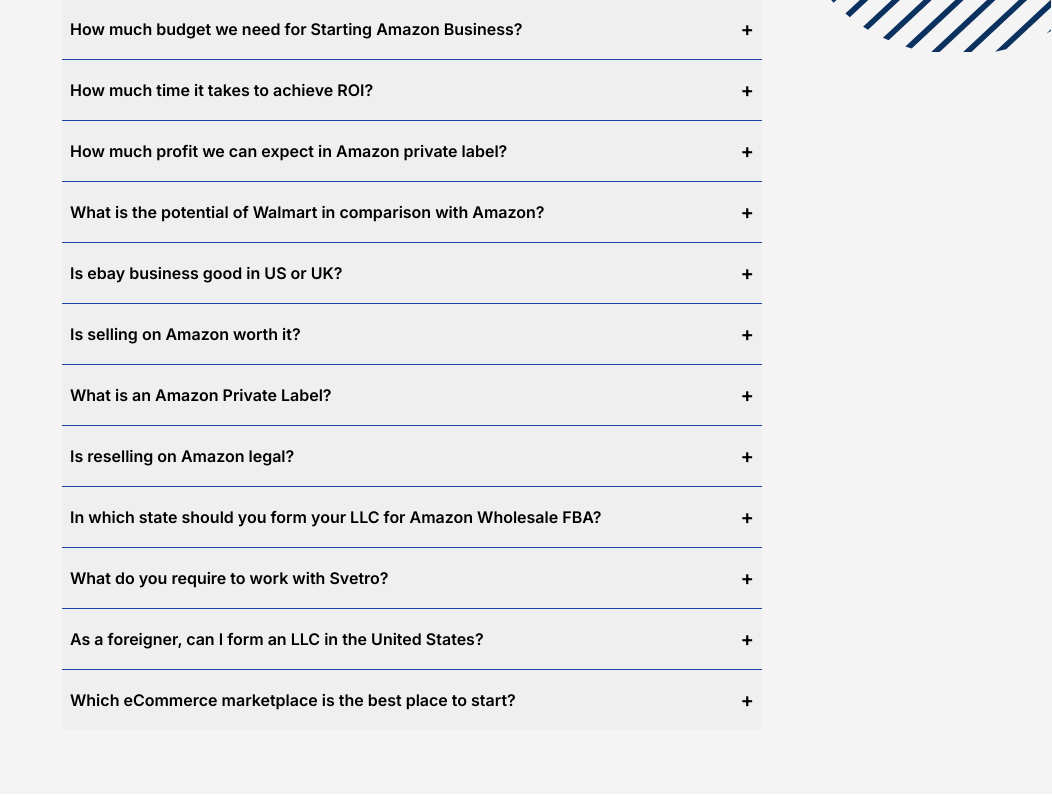
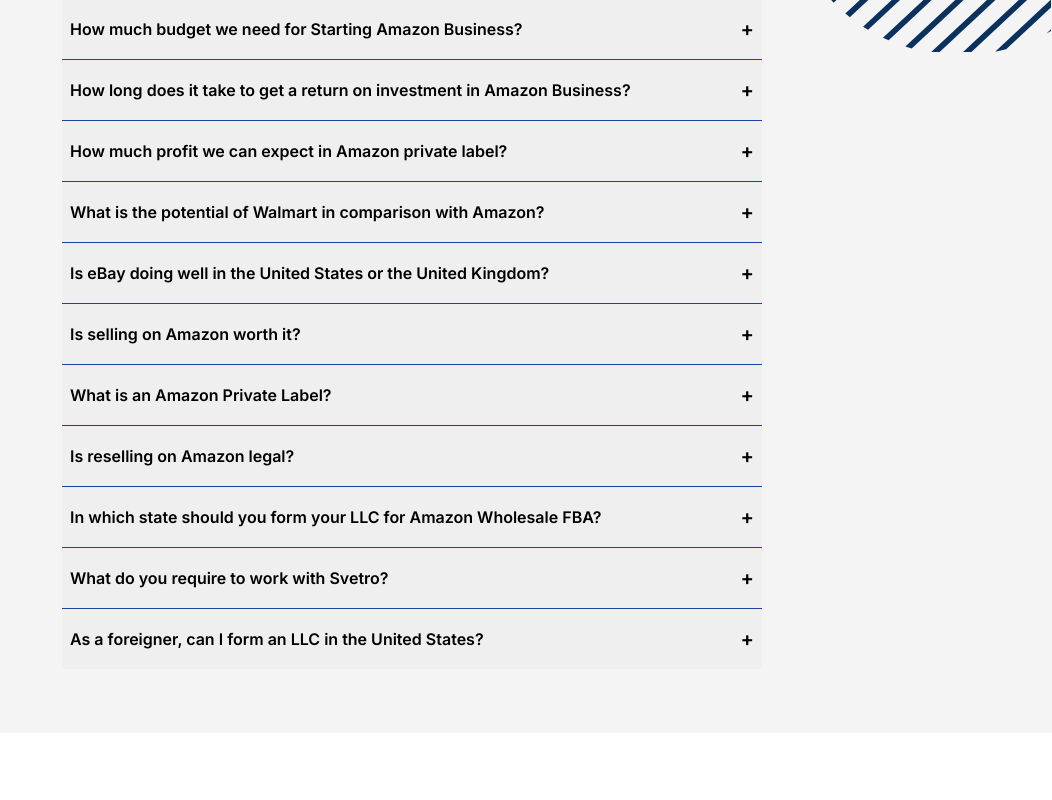
Before and after one commit to hariscs/svetro-app, a React (Create React App) app: page /fba in a window 1280 px wide. Shown: the part 3480-4280 px from the top of the page, without its empty margins (228-1280 px from the left). Built offline with nearby package versions, Linux system fonts and the light colour scheme.

Commit message:
Update FaqAcc.jsx
Update FAQs

```diff
--- a/src/components/FaqAcc/FaqAcc.jsx
+++ b/src/components/FaqAcc/FaqAcc.jsx
@@ -5,7 +5,7 @@ const faqs = [
   {
     question: 'Which eCommerce marketplace is the best place to start?',
     answer:
-      'When we compare different marketplaces, we can easily see that Amazon has 157.4 million Prime Members and a yearly revenue of $502.1 billion.',
+      "It really depends on what you are selling and who your target market is. Some popular eCommerce marketplaces include Amazon, eBay, and Etsy. These platforms have a large customer base and can be a good place to start. It's a good idea to research each platform to determine which one will be the best fit for your business. For example, Amazon is a good choice for selling a wide variety of products, while Etsy is better suited for handmade or unique items. When we compare different marketplaces, we can easily see that Amazon has 157.4 million Prime Members and a yearly revenue of $502.1 billion.",
   },
 
   {
@@ -14,23 +14,23 @@ const faqs = [
       "It's difficult to provide an exact answer to this question, as the cost of starting an Amazon business can vary greatly depending on a number of factors, such as the types of products you plan to sell and the scale of your operation. In general, however, you will need to have some money set aside to cover the cost of creating and stocking your inventory, as well as any fees associated with selling on Amazon. In addition to the cost of creating and stocking your inventory, there are several other expenses you will need to consider when starting an Amazon business. For example, you will need to pay a monthly subscription fee to sell on Amazon, as well as fees for each item you sell. You may also need to invest in marketing and advertising to help promote your products and drive sales.",
   },
   {
-    question: 'How much time it takes to achieve ROI?',
+    question: 'How long does it take to get a return on investment in Amazon Business?',
     answer:
-      'It varies for different business models and platforms but 6-8 months is the average Time period based on experience.',
+      "It's difficult to say exactly how long it will take for a business to achieve a return on investment (ROI) on Amazon, as there are many factors that can affect a business's profitability on the platform. Some of these factors include the type of products the business sells, the price of those products, the level of competition in the market, and the business's marketing and advertising efforts.",
   },
   {
     question: 'How much profit we can expect in Amazon private label?',
     answer:
-      'Our target margin is 25% net, it can grow more over the time and can fluctuate according to market situation',
+      "The amount of profit a business can expect to make with a private label on Amazon will vary depending on a number of factors, including the demand for the product, the competition in the market, the pricing of the product, and the cost of production. In general, private labeling can be a profitable venture for businesses, but it's important to do thorough market research and carefully consider all costs before launching a private label product. It's also important to continually monitor and adjust your pricing and marketing strategies to ensure the success of your private label. However, you can expect profit margins between 20% to 35% in Amazon Private Label.",
   },
   {
     question: 'What is the potential of Walmart in comparison with Amazon?',
     answer:
-      'Its a second biggest online retail body in US with incredibly low competition as compare to Amazon which means higher chances to grow faster',
+      "The potential of Walmart and Amazon as vendors can also be difficult to compare, as both companies have different approaches to working with vendors. Walmart is known for its strong relationship with suppliers and its focus on working closely with vendors to provide the products that customers want at the lowest possible prices. Amazon, on the other hand, has a more open platform that allows a wide range of vendors to sell their products on its platform. Both companies have the potential to be successful vendors, but the specific approach they take and the market they are operating in will ultimately determine their success.",
   },
   {
-    question: 'Is ebay business good in US or UK?',
-    answer: 'Based on the market and results we recommend ebay business in UK.',
+    question: 'Is eBay doing well in the United States or the United Kingdom?',
+    answer: "Based on the market and results, we recommend eBay business in the United Kingdom.",
   },
 
   {
@@ -66,14 +66,9 @@ const faqs = [
   {
     question: 'As a foreigner, can I form an LLC in the United States?',
     answer:
-      "Yes, you can form an LLC in the United States from anywhere in the world if you have your country's passport and driver's license. Please contact us so that we can assist you further.",
+      "Yes, as a foreigner, you can form an LLC in the United States. An LLC, or limited liability company, is a type of business entity that provides its owners with personal liability protection, meaning that their personal assets are generally not at risk in the event that the LLC is sued or incurs debt. To form an LLC in the United States, you will need to choose a state in which to incorporate and file the appropriate paperwork with the state government. You will also need to appoint a registered agent in the state where your LLC is formed, who will be responsible for receiving important legal documents on behalf of your LLC. In some cases, you may also need to obtain a tax identification number for your LLC. Please contact us so that we can assist you further.",
   },
 
-    {
-    question: 'Which eCommerce marketplace is the best place to start?',
-    answer:
-      "When we compare different marketplaces, we can easily see that Amazon has 157.4 million Prime Members and a yearly revenue of $502.1 billion.",
-  },
 ]
 
 const Accordion = () => {
```
